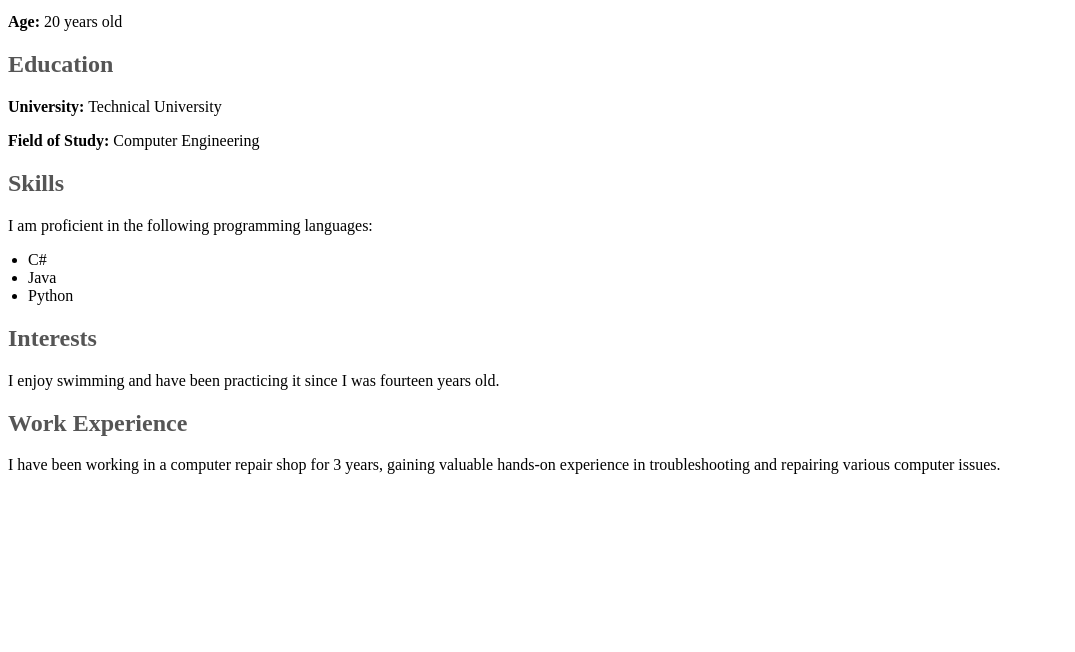
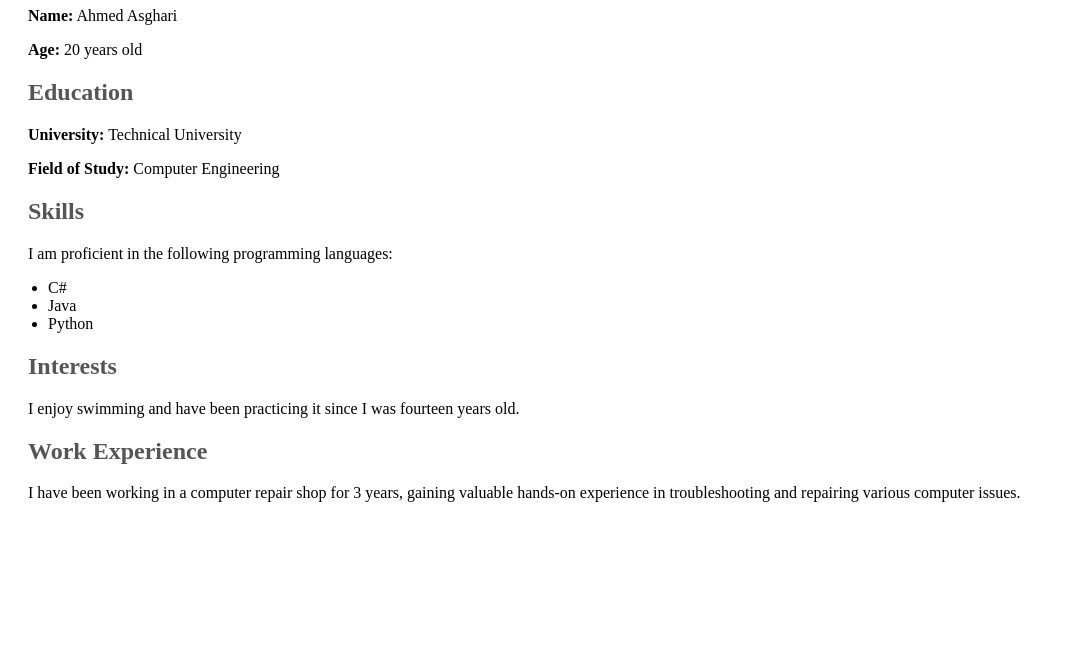
Before and after one commit to Sarkhanii/home, a plain HTML site: page hamed.html in a window 1280 px wide. Shown: the part 148-800 px from the top of the page, without its empty margins (0-1075 px from the left). Drawn offline with Linux system fonts and the light colour scheme.

Commit message:
Update hamed.html

```diff
--- a/hamed.html
+++ b/hamed.html
@@ -7,7 +7,7 @@
 </head>
 <body>
 
-<div>
+<div style="padding: 20px;">
     <h1 style="text-align: center; color: #333;">Resume</h1>
 
     <div style="margin-bottom: 20px;">
```
